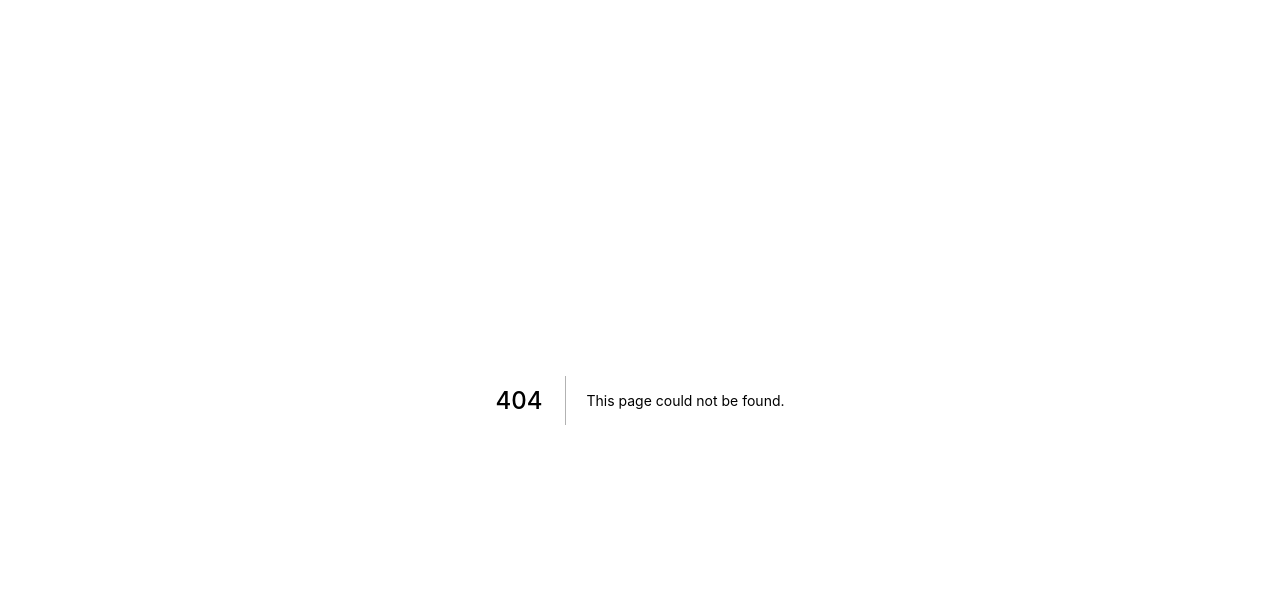
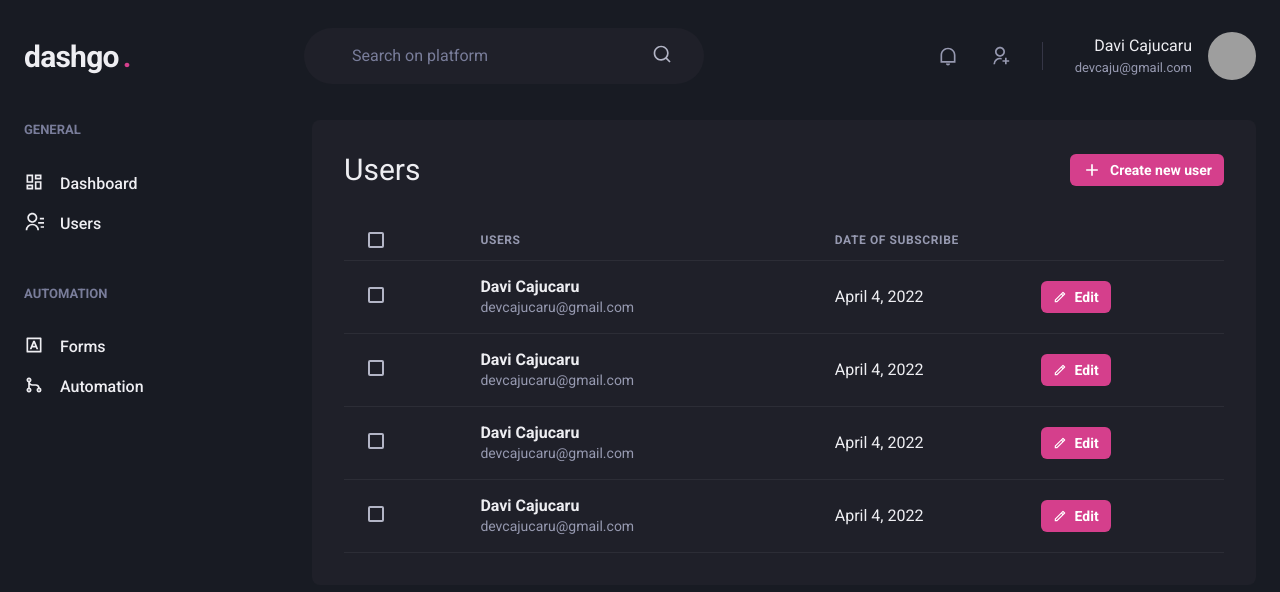
Before and after one commit to davicaju/dashgo, a Next.js app: page /users in a window 1280 px wide. Before the commit this address had no page. Shown: the top 592 px of the page. Built offline with nearby package versions, Linux system fonts and the light colour scheme; grey boxes are pictures that could not be loaded.

Commit message:
feat: add complet new dashboard

```diff
--- a/package.json
+++ b/package.json
@@ -13,9 +13,11 @@
     "@chakra-ui/react": "^2.2.8",
     "@emotion/react": "^11.10.0",
     "@emotion/styled": "^11.10.0",
+    "apexcharts": "^3.35.5",
     "framer-motion": "^7.2.0",
     "next": "12.2.5",
     "react": "18.2.0",
+    "react-apexcharts": "^1.4.0",
     "react-dom": "18.2.0",
     "react-icons": "^4.4.0"
   },
--- /dev/null
+++ b/src/components/Sidebar.tsx
@@ -0,0 +1,57 @@
+import { Box, Icon, Link, Stack, Text } from "@chakra-ui/react";
+import {
+  RiContactsLine,
+  RiDashboardLine,
+  RiGitMergeLine,
+  RiInputMethodLine,
+} from "react-icons/ri";
+
+export function Sidebar() {
+  return (
+    <Box as="aside" w="64" mr="8">
+      <Stack spacing="12" align="flex-start">
+        <Box>
+          <Text fontWeight="bold" color="gray.400" fontSize="small">
+            GENERAL
+          </Text>
+          <Stack spacing="4" mt="8" align="stretch">
+            <Link display="flex">
+              <Icon as={RiDashboardLine} fontSize="20" />
+              <Text ml="4" fontWeight="medium">
+                Dashboard
+              </Text>
+            </Link>
+
+            <Link display="flex">
+              <Icon as={RiContactsLine} fontSize="20" />
+              <Text ml="4" fontWeight="medium">
+                Users
+              </Text>
+            </Link>
+          </Stack>
+        </Box>
+
+        <Box>
+          <Text fontWeight="bold" color="gray.400" fontSize="small">
+            AUTOMATION
+          </Text>
+          <Stack spacing="4" mt="8" align="stretch">
+            <Link display="flex">
+              <Icon as={RiInputMethodLine} fontSize="20" />
+              <Text ml="4" fontWeight="medium">
+                Forms
+              </Text>
+            </Link>
+
+            <Link display="flex">
+              <Icon as={RiGitMergeLine} fontSize="20" />
+              <Text ml="4" fontWeight="medium">
+                Automation
+              </Text>
+            </Link>
+          </Stack>
+        </Box>
+      </Stack>
+    </Box>
+  );
+}
--- /dev/null
+++ b/src/pages/users/index.tsx
@@ -0,0 +1,169 @@
+import {
+  Box,
+  Button,
+  Checkbox,
+  Flex,
+  Heading,
+  Icon,
+  Table,
+  Tbody,
+  Th,
+  Thead,
+  Tr,
+  Td,
+  Text,
+} from "@chakra-ui/react";
+import { RiAddLine, RiPencilLine } from "react-icons/ri";
+
+import { Header } from "../../components/Header";
+import { Sidebar } from "../../components/Sidebar";
+
+export default function UserList() {
+  return (
+    <Box>
+      <Header />
+
+      <Flex w="100%" my="6" maxWidth={1480} mx="auto" px="6">
+        <Sidebar />
+
+        <Box flex="1" borderRadius={8} bg="gray.800" p="8">
+          <Flex mb="8" justifyContent="space-between" align="center">
+            <Heading size="lg" fontWeight="normal">
+              Users
+            </Heading>
+
+            <Button
+              as="a"
+              size="sm"
+              fontSize="sm"
+              colorScheme="pink"
+              leftIcon={<Icon as={RiAddLine} fontSize="20" />}
+            >
+              Create new user
+            </Button>
+          </Flex>
+
+          <Table colorScheme="whiteAlpha">
+            <Thead>
+              <Tr>
+                <Th px="6" color="gray.300" width="8">
+                  <Checkbox colorScheme="pink" />
+                </Th>
+                <Th px="6" color="gray.300" width="8">
+                  Users
+                </Th>
+
+                <Th px="6" color="gray.300" width="8">
+                  Date of subscribe
+                </Th>
+                <Th width="8"></Th>
+              </Tr>
+            </Thead>
+            <Tbody>
+              <Tr>
+                <Td px="6">
+                  <Checkbox colorScheme="pink" />
+                </Td>
+                <Td>
+                  <Box>
+                    <Text fontWeight="bold">Davi Cajucaru</Text>
+                    <Text fontSize="sm" color="gray.300">
+                      devcajucaru@gmail.com
+                    </Text>
+                  </Box>
+                </Td>
+                <Td>April 4, 2022</Td>
+                <Td>
+                  <Button
+                    as="a"
+                    size="sm"
+                    fontSize="sm"
+                    colorScheme="pink"
+                    leftIcon={<Icon as={RiPencilLine} />}
+                  >
+                    Edit
+                  </Button>
+                </Td>
+              </Tr>
+              <Tr>
+                <Td px="6">
+                  <Checkbox colorScheme="pink" />
+                </Td>
+                <Td>
+                  <Box>
+                    <Text fontWeight="bold">Davi Cajucaru</Text>
+                    <Text fontSize="sm" color="gray.300">
+                      devcajucaru@gmail.com
+                    </Text>
+                  </Box>
+                </Td>
+                <Td>April 4, 2022</Td>
+                <Td>
+                  <Button
+                    as="a"
+                    size="sm"
+                    fontSize="sm"
+                    colorScheme="pink"
+                    leftIcon={<Icon as={RiPencilLine} />}
+                  >
+                    Edit
+                  </Button>
+                </Td>
+              </Tr>
+              <Tr>
+                <Td px="6">
+                  <Checkbox colorScheme="pink" />
+                </Td>
+                <Td>
+                  <Box>
+                    <Text fontWeight="bold">Davi Cajucaru</Text>
+                    <Text fontSize="sm" color="gray.300">
+                      devcajucaru@gmail.com
+                    </Text>
+                  </Box>
+                </Td>
+                <Td>April 4, 2022</Td>
+                <Td>
+                  <Button
+                    as="a"
+                    size="sm"
+                    fontSize="sm"
+                    colorScheme="pink"
+                    leftIcon={<Icon as={RiPencilLine} />}
+                  >
+                    Edit
+                  </Button>
+                </Td>
+              </Tr>
+              <Tr>
+                <Td px="6">
+                  <Checkbox colorScheme="pink" />
+                </Td>
+                <Td>
+                  <Box>
+                    <Text fontWeight="bold">Davi Cajucaru</Text>
+                    <Text fontSize="sm" color="gray.300">
+                      devcajucaru@gmail.com
+                    </Text>
+                  </Box>
+                </Td>
+                <Td>April 4, 2022</Td>
+                <Td>
+                  <Button
+                    as="a"
+                    size="sm"
+                    fontSize="sm"
+                    colorScheme="pink"
+                    leftIcon={<Icon as={RiPencilLine} />}
+                  >
+                    Edit
+                  </Button>
+                </Td>
+              </Tr>
+            </Tbody>
+          </Table>
+        </Box>
+      </Flex>
+    </Box>
+  );
+}
```
Also changed, not shown: src/pages/dashboard.tsx (+83 -1 lines), 1 other file (tests, documents, lock files or other folders).
